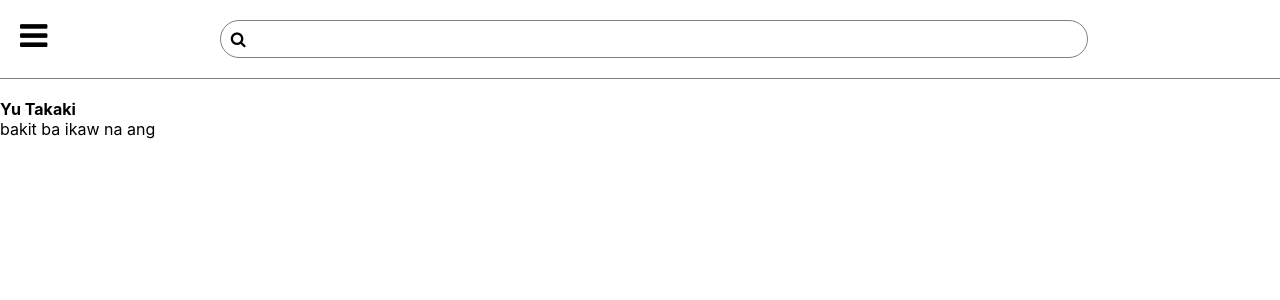
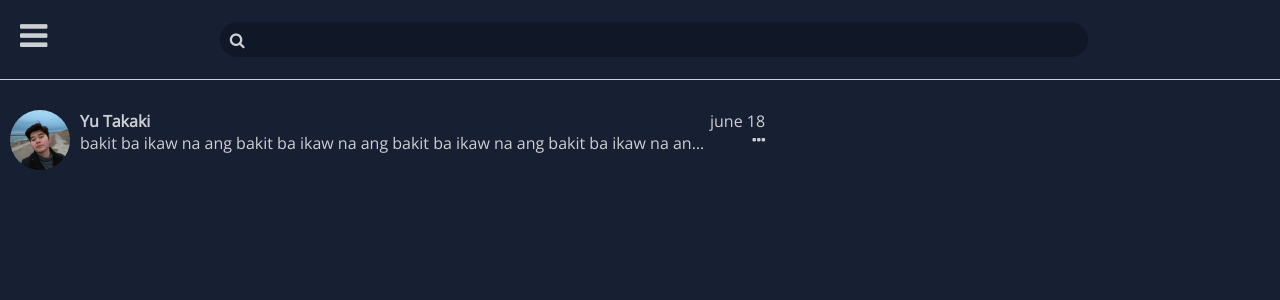
Before and after one commit to yuudev14/myChat, a React (Create React App) app in the folder client/: page / in a window 1280 px wide. Shown: the top 300 px of the page. Built offline with nearby package versions, Linux system fonts and the light colour scheme.

Commit message:
designing message lists

```diff
--- a/client/src/App.js
+++ b/client/src/App.js
@@ -8,6 +8,7 @@ function App() {
       <Router>
         <Route exact path='/' component={Dashboard} />
 
+
       </Router>
 
     </div>
--- a/client/src/components/dashboard/dashboard.js
+++ b/client/src/components/dashboard/dashboard.js
@@ -2,29 +2,24 @@ import React from 'react';
 import '../../styles/dashboard.scss';
 import Header from './header';
 import Search from './search';
-
+import MessageList from './messageList';
+import OpenMessage from './openMessage';
 
 const Dashboard = () => {
-
 
     return (
         <div className='dashboard'>
             <Header />
             <div className='userView1'>
                 <Search />
+                <MessageList />
 
-                <div className='messageContainer'>
-                    <div className='messageContent'>
-                        <img />
-                        <div className='message'>
-                            <h4>Yu Takaki</h4>
-                            <p>bakit ba ikaw na ang</p>
-                        </div>
-                    </div>
 
-                </div>
+
             </div>
             <div className='userView2'>
+                <OpenMessage />
+
 
             </div>
         </div>
--- /dev/null
+++ b/client/src/components/dashboard/messageList.js
@@ -0,0 +1,44 @@
+import React from 'react';
+import user from '../../assets/yu.jpg';
+
+const MessageList = () => {
+    const showMessageOption = (e) => {
+        e.stopPropagation();
+        // document.querySelectorAll('.message-options').forEach(m => m.classList.remove('messageOptionActive'))
+        e.target.nextSibling.classList.toggle('messageOptionActive');
+    }
+
+    const openUserView2= (e) => {
+        document.querySelector('.userView1').classList.add('viewHide');
+        document.querySelector('.userView2').classList.add('userView2Open');
+    }
+    return (
+        <div className='messageContainer'>
+            <div className='messageContent' onClick={openUserView2}>
+                <img src={user}/>
+                <div className='message'>
+                    <h4>Yu Takaki</h4>
+                    <p>bakit ba ikaw na ang
+                    bakit ba ikaw na ang
+                    bakit ba ikaw na ang
+                    bakit ba ikaw na ang
+                    bakit ba ikaw na ang
+                    bakit ba ikaw na ang
+                    bakit ba ikaw na ang
+                    userView1bakit ba ikaw na ang
+                    bakit ba ikaw na ang</p>
+                </div>
+                <div>
+                    <p>june 18</p>
+                    <i className='fa fa-ellipsis-h' onClick={showMessageOption}></i>
+                    <div className='message-options'>
+                        <button>Delete</button>
+                    </div>
+                </div>
+            </div>
+        </div>
+
+     );
+}
+
+export default MessageList;
--- /dev/null
+++ b/client/src/components/dashboard/openMessage.js
@@ -0,0 +1,18 @@
+import React from 'react';
+
+const OpenMessage = () => {
+    const closeUserView2 = () => {
+        document.querySelector('.userView1').classList.remove('viewHide');
+        document.querySelector('.userView2').classList.remove('userView2Open');
+    }
+    return (
+        <>
+            <div className='chatHeader'>
+                    <i className='fa fa-angle-left' onClick={closeUserView2}></i>
+
+            </div>
+        </>
+     );
+}
+
+export default OpenMessage;
--- a/client/src/styles/dashboardView1Mixin.scss
+++ b/client/src/styles/dashboardView1Mixin.scss
@@ -6,14 +6,20 @@
         height: 100%;
         overflow: hidden;
         transition: 0.5s;
+        background-color: $secondary;
         .search{
             width: 100%;
-            border-bottom: 1px solid gray;
+            border-bottom: 1px solid $tertiary;
+            height: 10%;
             padding: 20px;
             display: flex;
             i{
                 font-size: 2em;
                 cursor: pointer;
+                color: $tertiary;
+                &:hover{
+                    color: white;
+                }
             }
             form{
                 margin: auto;
@@ -25,17 +31,104 @@
                 label{
                     width: 100%;
                     display: flex;
-                    border: 1px solid grey;
-                    padding: 10px;
+                    padding-left: 10px;
+                    background-color: $primary;
+
                     border-radius: 30px;
+                    color: $tertiary;
+                    align-items: center;
+                    &:hover{
+                        color: white;
+                    }
+
 
                 }
                 input{
                     width: 90%;
                     border: none;
                     outline: 0;
+                    background-color: transparent;
+                    color: $tertiary;
+                    padding: 10px;
                 }
 
+            }
+        }
+        .messageContainer{
+            width: 100%;
+            margin-top: 20px;
+            height: 90%;
+            overflow-y: auto;
+
+            .messageContent{
+                display: flex;
+                z-index: 9;
+                color: $tertiary;
+                padding: 10px;
+                height: 75px;
+                cursor: pointer;
+                position: relative;
+                font-family: $primaryFont, sans-serif;
+                &:hover{
+                    background-color: $primary;
+                }
+                .messageOptionActive{
+                    height: 70px !important;
+                }
+                .message-options{
+                    overflow: hidden;
+                    transition: .5s;
+                    width: 100px;
+                    position: absolute;
+                    right: 10px;
+                    margin-top: 20px;
+                    height: 0;
+                    background-color: $primary;
+                    z-index: 10;
+                    display: flex;
+                    align-items: center;
+                    justify-content: center;
+                    border-radius: 13px;
+                    button{
+                        background-color: transparent;
+                        outline: 0;
+                        border: none;
+                        color: $tertiary;
+                        cursor: pointer;
+                        padding: 10px;
+                        border-radius: 13px;
+                        &:hover{
+                            background-color: $secondary;
+                            color: white;
+
+                        }
+                    }
+                }
+                .message{
+                    width: 50%;
+                    h4, p{
+
+                        overflow: hidden;
+                        white-space: nowrap;
+                        text-overflow: ellipsis;
+                    }
+                }
+                i{
+                    float: right;
+                    margin-left: 2px;
+                    z-index: 10;
+                    &:hover{
+                        color: white;
+                    }
+                }
+
+
+                img{
+                    width:60px;
+                    border-radius: 60px;
+                    height: 60px;
+                    margin-right: 10px;
+                }
             }
         }
     }
--- a/client/src/styles/dashboardView2Mixin.scss
+++ b/client/src/styles/dashboardView2Mixin.scss
@@ -1,5 +1,20 @@
 @import 'variables';
 
 @mixin DashboardView2 {
+    .userView2{
+        background-color: $tertiary;
+        width: 0;
+        transition: 0.5s;
+        overflow: hidden;
+        .chatHeader{
+            width: 100%;
+            border-bottom: 1px solid $primary;
+            height: 10%;
+            background-color: transparent;
+        }
+    }
+    .userView2Open{
+        width: 100%;
+    }
 
 }
```
Also changed, not shown: 1 other file (tests, documents, lock files or other folders).
